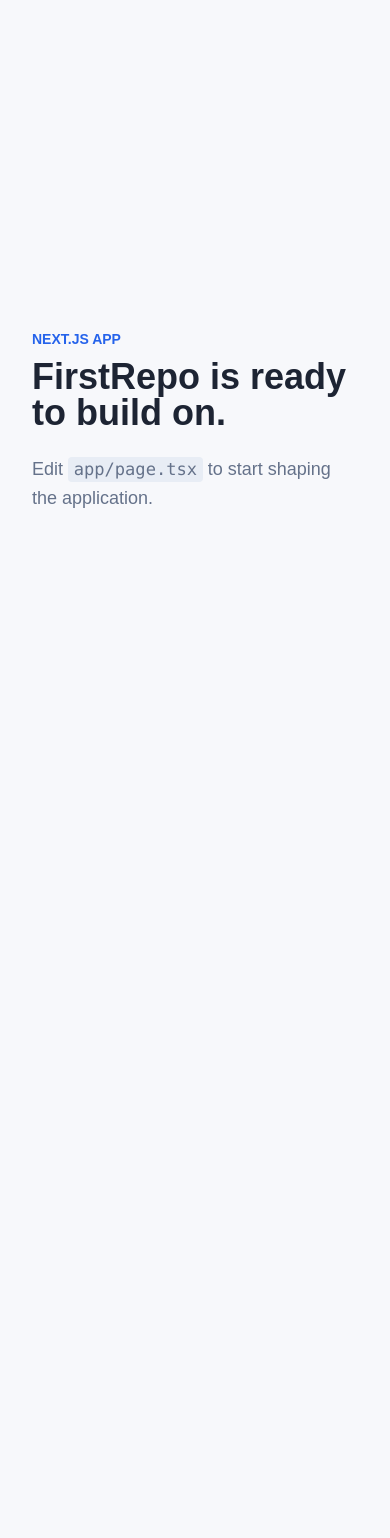
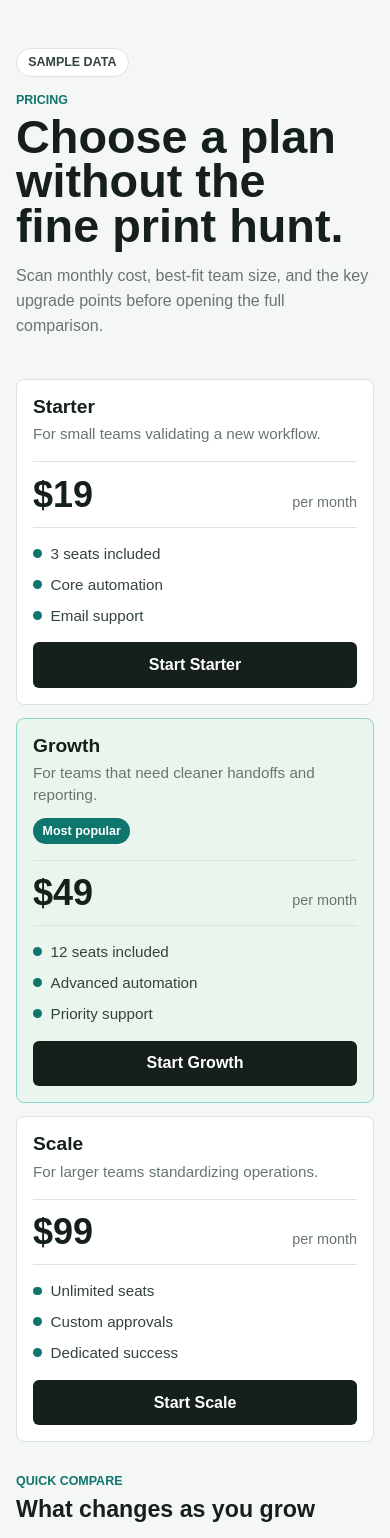
Before and after one commit to Zeyuzhao/FirstRepo, a Next.js app: page / in a window 390 px wide. Shown: the top 1538 px of the page. Before the commit the page ends 844 px from the top, so only its background shows below. Built offline with nearby package versions, Linux system fonts and the light colour scheme.

Commit message:
Improve mobile pricing page

```diff
--- a/app/globals.css
+++ b/app/globals.css
@@ -1,9 +1,14 @@
 :root {
   color-scheme: light;
-  --background: #f7f8fb;
-  --foreground: #1d2433;
-  --muted: #65728a;
-  --accent: #2563eb;
+  --background: #f5f7f6;
+  --foreground: #16201b;
+  --muted: #68766f;
+  --line: #dce4df;
+  --panel: #ffffff;
+  --panel-strong: #eaf5ee;
+  --accent: #0f766e;
+  --accent-strong: #0b5d55;
+  --ink-soft: #33443b;
 }
 
 * {
@@ -25,43 +30,250 @@ body {
     sans-serif;
 }
 
-code {
-  border-radius: 4px;
-  background: #e8edf5;
-  padding: 0.15rem 0.35rem;
-  font-family: "SFMono-Regular", Consolas, "Liberation Mono", monospace;
-  font-size: 0.95em;
+button {
+  min-height: 2.85rem;
+  width: 100%;
+  border: 0;
+  border-radius: 6px;
+  background: var(--foreground);
+  color: #ffffff;
+  cursor: pointer;
+  font: inherit;
+  font-weight: 700;
 }
 
 .page {
-  display: grid;
-  min-height: 100vh;
-  place-items: center;
-  padding: 2rem;
+  width: min(100%, 1180px);
+  margin: 0 auto;
+  padding: 1rem;
 }
 
-.intro {
-  max-width: 680px;
+.hero {
+  display: grid;
+  gap: 1rem;
+  padding: 2rem 0 1.25rem;
 }
 
-.eyebrow {
-  margin: 0 0 0.75rem;
-  color: var(--accent);
-  font-size: 0.875rem;
+.data-label {
+  width: fit-content;
+  margin: 0;
+  border: 1px solid var(--line);
+  border-radius: 999px;
+  background: #ffffff;
+  padding: 0.4rem 0.7rem;
+  color: var(--ink-soft);
+  font-size: 0.78rem;
   font-weight: 700;
   text-transform: uppercase;
 }
 
+.eyebrow {
+  margin: 0 0 0.5rem;
+  color: var(--accent);
+  font-size: 0.78rem;
+  font-weight: 800;
+  letter-spacing: 0;
+  text-transform: uppercase;
+}
+
+h1,
+h2,
+p {
+  margin-top: 0;
+}
+
 h1 {
-  margin: 0;
-  font-size: clamp(2.25rem, 6vw, 4.75rem);
+  max-width: 13ch;
+  margin-bottom: 0;
+  font-size: clamp(2.35rem, 12vw, 5rem);
+  line-height: 0.95;
+}
+
+.summary {
+  max-width: 36rem;
+  margin-bottom: 0;
+  color: var(--muted);
+  font-size: 1rem;
+  line-height: 1.55;
+}
+
+.plans {
+  display: grid;
+  gap: 0.8rem;
+  margin: 1.25rem 0 2rem;
+}
+
+.plan {
+  display: grid;
+  gap: 1rem;
+  border: 1px solid var(--line);
+  border-radius: 8px;
+  background: var(--panel);
+  padding: 1rem;
+}
+
+.plan-featured {
+  border-color: #8bd4c8;
+  background: var(--panel-strong);
+}
+
+.plan-topline {
+  display: grid;
+  gap: 0.75rem;
+}
+
+.plan h2 {
+  margin-bottom: 0.35rem;
+  font-size: 1.2rem;
+}
+
+.plan p {
+  margin-bottom: 0;
+  color: var(--muted);
+  font-size: 0.95rem;
+  line-height: 1.45;
+}
+
+.badge {
+  width: fit-content;
+  border-radius: 999px;
+  background: var(--accent);
+  padding: 0.35rem 0.6rem;
+  color: #ffffff;
+  font-size: 0.78rem;
+  font-weight: 800;
+}
+
+.price-row {
+  display: flex;
+  align-items: baseline;
+  justify-content: space-between;
+  gap: 0.75rem;
+  border-block: 1px solid var(--line);
+  padding: 0.9rem 0;
+}
+
+.price {
+  font-size: 2.25rem;
+  font-weight: 800;
   line-height: 1;
 }
 
-.summary {
-  max-width: 34rem;
-  margin: 1.5rem 0 0;
+.period {
   color: var(--muted);
-  font-size: 1.125rem;
-  line-height: 1.6;
+  font-size: 0.9rem;
+  white-space: nowrap;
 }
+
+.highlights {
+  display: grid;
+  gap: 0.65rem;
+  margin: 0;
+  padding: 0;
+  list-style: none;
+}
+
+.highlights li {
+  display: flex;
+  gap: 0.55rem;
+  color: var(--ink-soft);
+  font-size: 0.95rem;
+  line-height: 1.35;
+}
+
+.highlights li::before {
+  content: "";
+  flex: 0 0 0.55rem;
+  width: 0.55rem;
+  height: 0.55rem;
+  margin-top: 0.32rem;
+  border-radius: 999px;
+  background: var(--accent);
+}
+
+.compare {
+  padding-bottom: 2rem;
+}
+
+.section-heading h2 {
+  margin-bottom: 1rem;
+  font-size: 1.45rem;
+}
+
+.comparison-list {
+  display: grid;
+  border: 1px solid var(--line);
+  border-radius: 8px;
+  background: #ffffff;
+  overflow: hidden;
+}
+
+.comparison-row {
+  display: grid;
+  gap: 0.75rem;
+  padding: 1rem;
+}
+
+.comparison-row + .comparison-row {
+  border-top: 1px solid var(--line);
+}
+
+.comparison-row span {
+  display: flex;
+  align-items: center;
+  justify-content: space-between;
+  gap: 1rem;
+  color: var(--ink-soft);
+}
+
+.comparison-row strong {
+  color: var(--foreground);
+  font-size: 0.8rem;
+  text-transform: uppercase;
+}
+
+.feature-name {
+  color: var(--foreground) !important;
+  font-size: 1rem;
+  font-weight: 800;
+}
+
+@media (min-width: 720px) {
+  .page {
+    padding: 2rem;
+  }
+
+  .hero {
+    grid-template-columns: 1fr minmax(18rem, 0.55fr);
+    align-items: end;
+    padding-top: 4rem;
+  }
+
+  .data-label {
+    grid-column: 1 / -1;
+  }
+
+  .plans {
+    grid-template-columns: repeat(3, minmax(0, 1fr));
+    gap: 1rem;
+  }
+
+  .plan {
+    align-content: start;
+    padding: 1.2rem;
+  }
+
+  .plan-topline {
+    min-height: 8.5rem;
+  }
+
+  .comparison-row {
+    grid-template-columns: 1.1fr repeat(3, 1fr);
+    align-items: center;
+  }
+
+  .comparison-row span {
+    display: grid;
+    gap: 0.25rem;
+  }
+}
--- a/app/page.tsx
+++ b/app/page.tsx
@@ -1,12 +1,106 @@
+const plans = [
+  {
+    name: "Starter",
+    price: "$19",
+    description: "For small teams validating a new workflow.",
+    badge: "",
+    highlights: ["3 seats included", "Core automation", "Email support"],
+    cta: "Start Starter",
+  },
+  {
+    name: "Growth",
+    price: "$49",
+    description: "For teams that need cleaner handoffs and reporting.",
+    badge: "Most popular",
+    highlights: ["12 seats included", "Advanced automation", "Priority support"],
+    cta: "Start Growth",
+  },
+  {
+    name: "Scale",
+    price: "$99",
+    description: "For larger teams standardizing operations.",
+    badge: "",
+    highlights: ["Unlimited seats", "Custom approvals", "Dedicated success"],
+    cta: "Start Scale",
+  },
+];
+
+const comparison = [
+  ["Setup help", "Guided", "Priority", "Dedicated"],
+  ["Reporting", "Basic", "Advanced", "Custom"],
+  ["Integrations", "5", "25", "Unlimited"],
+];
+
 export default function Home() {
   return (
     <main className="page">
-      <section className="intro">
-        <p className="eyebrow">Next.js app</p>
-        <h1>FirstRepo is ready to build on.</h1>
+      <section className="hero" aria-labelledby="pricing-heading">
+        <p className="data-label">Sample data</p>
+        <div>
+          <p className="eyebrow">Pricing</p>
+          <h1 id="pricing-heading">Choose a plan without the fine print hunt.</h1>
+        </div>
         <p className="summary">
-          Edit <code>app/page.tsx</code> to start shaping the application.
+          Scan monthly cost, best-fit team size, and the key upgrade points before
+          opening the full comparison.
         </p>
+      </section>
+
+      <section className="plans" aria-label="Sample pricing plans">
+        {plans.map((plan) => (
+          <article
+            className={`plan ${plan.badge ? "plan-featured" : ""}`}
+            key={plan.name}
+          >
+            <div className="plan-topline">
+              <div>
+                <h2>{plan.name}</h2>
+                <p>{plan.description}</p>
+              </div>
+              {plan.badge ? <span className="badge">{plan.badge}</span> : null}
+            </div>
+
+            <div className="price-row">
+              <span className="price">{plan.price}</span>
+              <span className="period">per month</span>
+            </div>
+
+            <ul className="highlights" aria-label={`${plan.name} highlights`}>
+              {plan.highlights.map((highlight) => (
+                <li key={highlight}>{highlight}</li>
+              ))}
+            </ul>
+
+            <button type="button">{plan.cta}</button>
+          </article>
+        ))}
+      </section>
+
+      <section className="compare" aria-labelledby="compare-heading">
+        <div className="section-heading">
+          <p className="eyebrow">Quick compare</p>
+          <h2 id="compare-heading">What changes as you grow</h2>
+        </div>
+
+        <div className="comparison-list">
+          {comparison.map(([feature, starter, growth, scale]) => (
+            <div className="comparison-row" key={feature}>
+              <span className="feature-name">{feature}</span>
+              <span>
+                <strong>Starter</strong>
+                {starter}
+              </span>
+              <span>
+                <strong>Growth</strong>
+                {growth}
+              </span>
+              <span>
+                <strong>Scale</strong>
+                {scale}
+              </span>
+            </div>
+          ))}
+        </div>
       </section>
     </main>
   );
```
